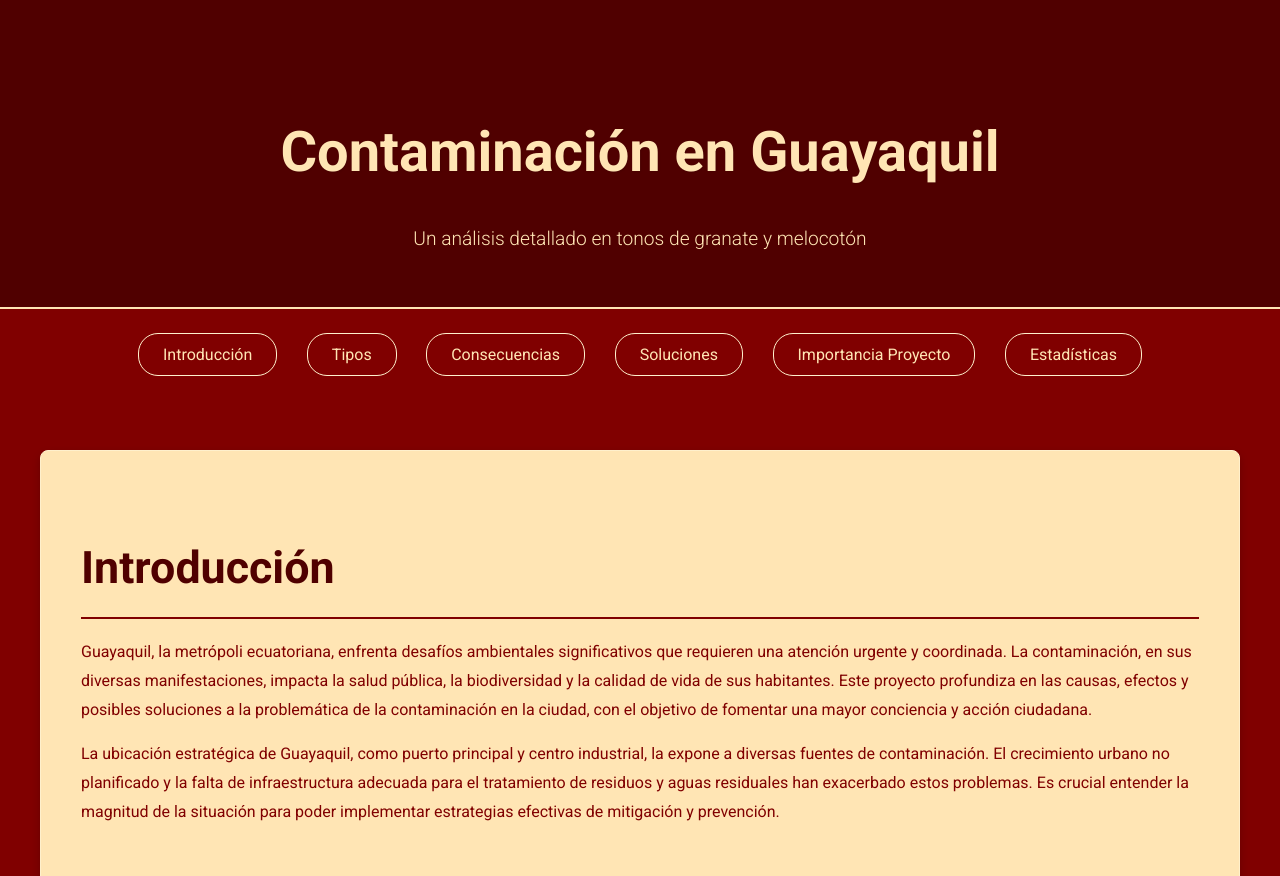
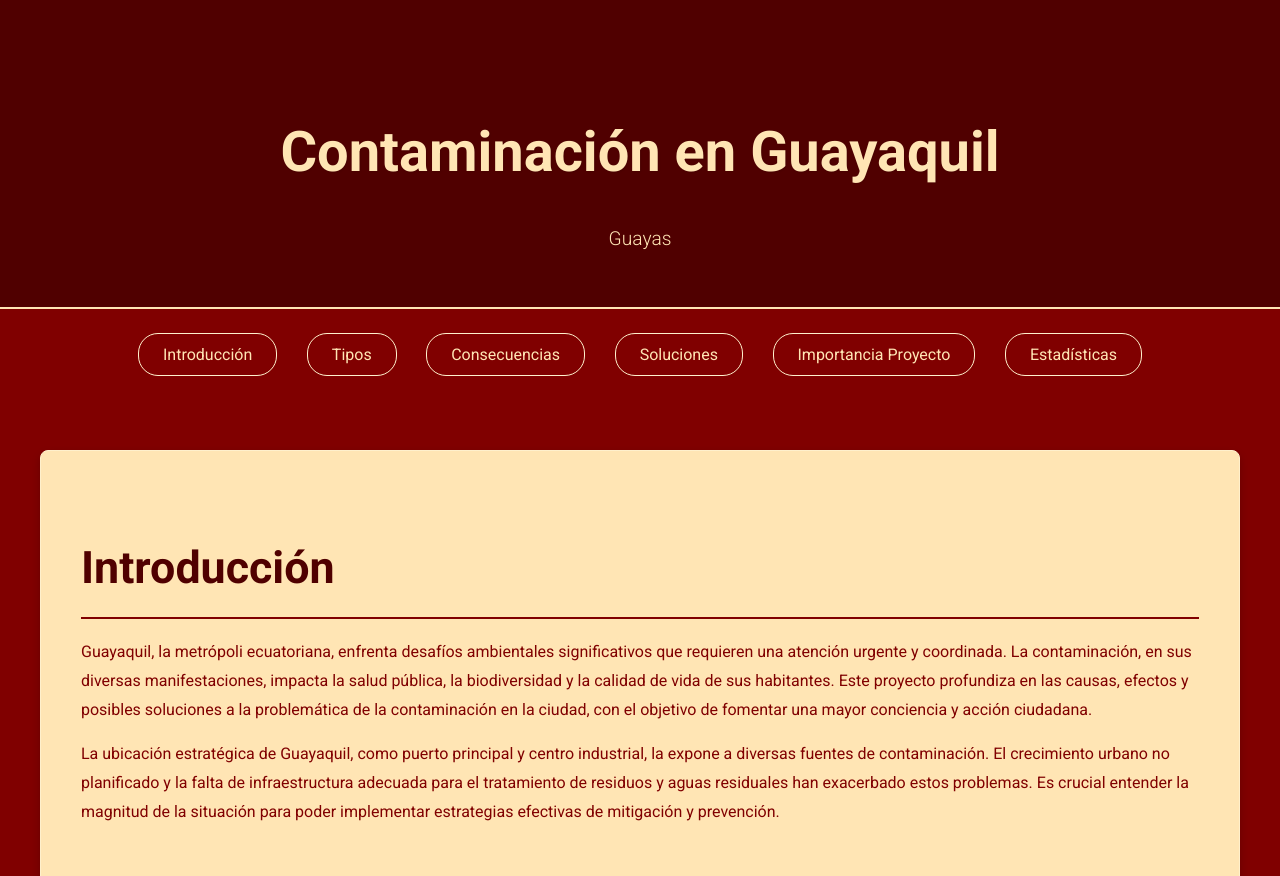
Before and after one commit to danielramosgalarza-del/danielramosgalarza-del.github.io, a plain HTML site: page index.html in a window 1280 px wide. Shown: the top 876 px of the page. Drawn offline with Linux system fonts and the light colour scheme.

Commit message:
Add files via upload

```diff
--- a/index.html
+++ b/index.html
@@ -211,7 +211,7 @@
 
     <header>
         <h1>Contaminación en Guayaquil</h1>
-        <p>Un análisis detallado en tonos de granate y melocotón</p>
+        <p>Guayas</p>
     </header>
 
     <nav>
```
